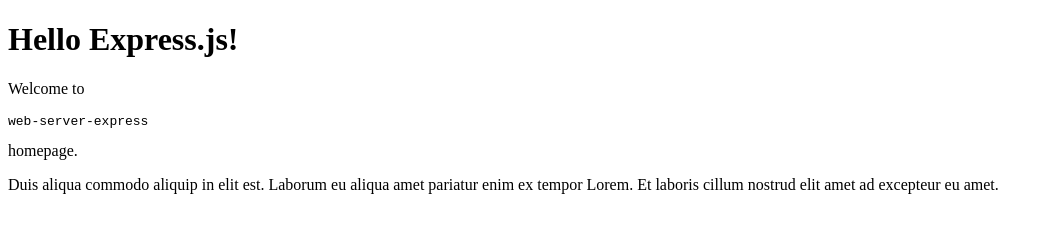
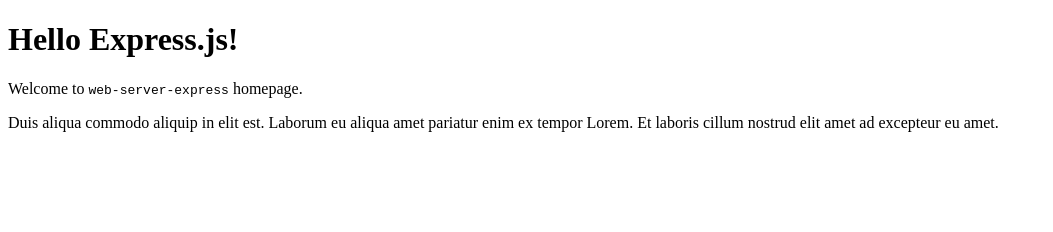
Before and after one commit to PieroCobs/web-server-express, a website: page public/index.html in a window 1280 px wide. Shown: the whole page, without its empty margins (0-1053 px from the left). Drawn offline with Linux system fonts and the light colour scheme.

Commit message:
index.html reformatted

```diff
--- a/public/index.html
+++ b/public/index.html
@@ -8,7 +8,7 @@
 </head>
 <body>
    <h1>Hello Express.js!</h1>
-   <p>Welcome to <pre>web-server-express</pre> homepage.</p>
+   <p>Welcome to <code>web-server-express</code> homepage.</p>
    <p>Duis aliqua commodo aliquip in elit est. Laborum eu aliqua amet pariatur enim ex tempor Lorem. Et laboris cillum nostrud elit amet ad excepteur eu amet.</p>
 </body>
 </html>
```
